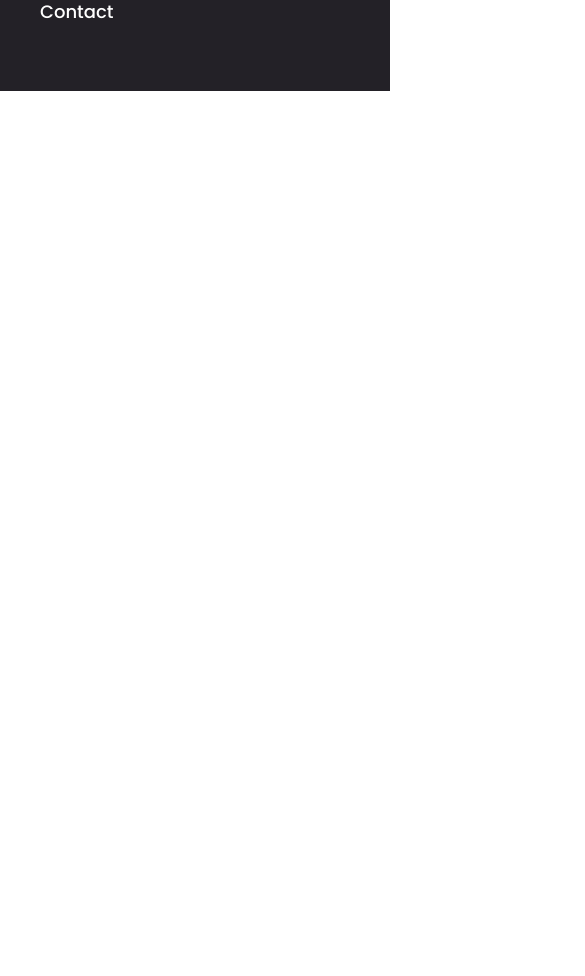
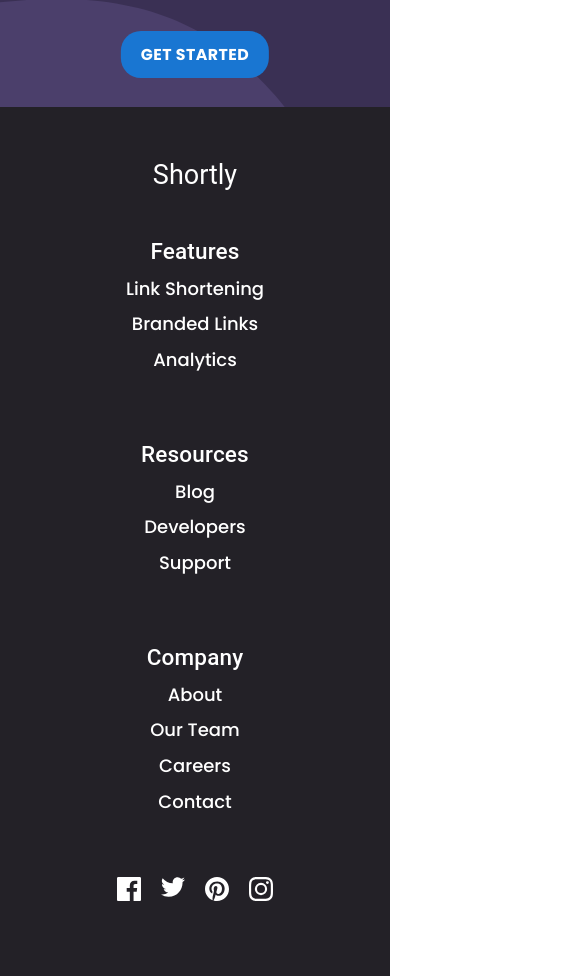
Before and after one commit to guerre99/porject-team-2, a React (Vite) app in the folder project/: page / in a window 390 px wide. Shown: the part 778-1754 px from the top of the page, 585 px wide, since content can reach past the window. Before the commit the page ends 869 px from the top, so only its background shows below. Built offline with nearby package versions, Linux system fonts and the light colour scheme; no server answers.

Commit message:
footer terminado y full responsive, mobile fixeado y ademas hover de los iconos

```diff
--- a/project/src/App.jsx
+++ b/project/src/App.jsx
@@ -9,7 +9,7 @@
 function App() {
   return (
     <>
-      {/* <Header /> */}
+      <Header />
       <Body />
       <Footer />
     </>
--- a/project/src/components/footer/FooterLinks.jsx
+++ b/project/src/components/footer/FooterLinks.jsx
@@ -1,91 +1,95 @@
 import React from 'react'
 import Grid from '@mui/material/Grid'
 import { Typography } from '@mui/material'
-import facebookIcon from './assets/icon-facebook.svg'
-import twitterIcon from './assets/icon-twitter.svg'
-import pinterestIcon from './assets/icon-pinterest.svg'
-import instagramIcon from './assets/icon-instagram.svg'
 import './footer.css'
+
 function FooterLinks() {
   return (
     <Grid
       container
-      justifyContent='center'
       sx={{
         backgroundColor: '#232127',
         color: '#ffffff',
         padding: '50px 0',
         width: '100%',
-        position: 'absolute',
+        position: 'relative',
       }}
     >
-      <Grid item xs={12} sm={6} md={2}>
+      <Grid
+        item
+        xs={12}
+        md={2}
+        sx={{ textAlign: 'center', marginBottom: '20px' }}
+      >
         <Typography variant='h5'>Shortly</Typography>
       </Grid>
-      <Grid item xs={12} sm={6} md={2}>
+      <Grid item xs={12} md={2} sx={{ textAlign: 'center', marginY: '20px' }}>
         <Typography variant='h6'>Features</Typography>
         <ul
-          sx={{
+          style={{
             listStyle: 'none',
-            padding: 0,
+            padding: 10,
             margin: 0,
-            textAlign: 'left',
+            textAlign: 'center',
+            flexDirection: 'column',
           }}
         >
-          <li>
+          <li className='footer-list-item'>
             <a href='#'>Link Shortening</a>
           </li>
-          <li>
+          <li className='footer-list-item'>
             <a href='#'>Branded Links</a>
           </li>
-          <li>
+          <li className='footer-list-item'>
             <a href='#'>Analytics</a>
           </li>
         </ul>
       </Grid>
-      <Grid item xs={12} sm={6} md={2}>
+      <Grid item xs={12} md={2} sx={{ textAlign: 'center', marginY: '20px' }}>
         <Typography variant='h6'>Resources</Typography>
         <ul
           className='footer-list'
-          sx={{
+          style={{
             listStyle: 'none',
-            padding: 0,
+            padding: 10,
             margin: 0,
-            textAlign: 'left',
+            textAlign: 'center',
+            flexDirection: 'column',
           }}
         >
-          <li>
+          <li className='footer-list-item'>
             <a href='#'>Blog</a>
           </li>
-          <li>
+          <li className='footer-list-item'>
             <a href='#'>Developers</a>
           </li>
-          <li>
+          <li className='footer-list-item'>
             <a href='#'>Support</a>
           </li>
         </ul>
       </Grid>
-      <Grid item xs={12} sm={10} md={2}>
+      <Grid item xs={12} md={2} sx={{ textAlign: 'center', marginY: '20px' }}>
         <Typography variant='h6'>Company</Typography>
         <ul
-          sx={{
-            position: 'absolute',
+          className='footer-list'
+          style={{
             listStyle: 'none',
-            padding: 0,
+            padding: 10,
             margin: 0,
-            textAlign: 'left',
+            textAlign: 'center',
+            flexDirection: 'column',
           }}
         >
-          <li>
+          <li className='footer-list-item'>
             <a href='#'>About</a>
           </li>
-          <li>
+          <li className='footer-list-item'>
             <a href='#'>Our Team</a>
           </li>
-          <li>
+          <li className='footer-list-item'>
             <a href='#'>Careers</a>
           </li>
-          <li>
+          <li className='footer-list-item'>
             <a href='#'>Contact</a>
           </li>
         </ul>
@@ -94,36 +98,45 @@
         container
         item
         xs={12}
-        md={1}
-        justifyContent='flex-end'
-        alignItems='center'
+        md={2}
+        justifyContent='center'
         sx={{
-          position: 'absolute',
-          top: '20%',
-          right: '15%',
+          position: 'relative',
           display: 'flex',
+          marginY: '20px',
         }}
       >
-        <a
-          href='#'
-          style={{
-            textDecoration: 'none',
-            color: '#2BD0D0',
-
-            margin: '0 5px',
-          }}
-          className='social-icon'
-        >
-          <img src={facebookIcon} alt='Facebook Icon' />
+        <a href='#' className='social-icon'>
+          <svg xmlns='http://www.w3.org/2000/svg' width='24' height='24'>
+            <path
+              fill='#FFF'
+              d='M22.675 0H1.325C.593 0 0 .593 0 1.325v21.351C0 23.407.593 24 1.325 24H12.82v-9.294H9.692v-3.622h3.128V8.413c0-3.1 1.893-4.788 4.659-4.788 1.325 0 2.463.099 2.795.143v3.24l-1.918.001c-1.504 0-1.795.715-1.795 1.763v2.313h3.587l-.467 3.622h-3.12V24h6.116c.73 0 1.323-.593 1.323-1.325V1.325C24 .593 23.407 0 22.675 0z'
+            />
+          </svg>
         </a>
-        <a href='#' style={{}} className='social-icon'>
-          <img src={twitterIcon} alt='Twitter Icon' />
+        <a href='#' className='social-icon'>
+          <svg xmlns='http://www.w3.org/2000/svg' width='24' height='20'>
+            <path
+              fill='#FFF'
+              d='M24 2.557a9.83 9.83 0 01-2.828.775A4.932 4.932 0 0023.337.608a9.864 9.864 0 01-3.127 1.195A4.916 4.916 0 0016.616.248c-3.179 0-5.515 2.966-4.797 6.045A13.978 13.978 0 011.671 1.149a4.93 4.93 0 001.523 6.574 4.903 4.903 0 01-2.229-.616c-.054 2.281 1.581 4.415 3.949 4.89a4.935 4.935 0 01-2.224.084 4.928 4.928 0 004.6 3.419A9.9 9.9 0 010 17.54a13.94 13.94 0 007.548 2.212c9.142 0 14.307-7.721 13.995-14.646A10.025 10.025 0 0024 2.557z'
+            />
+          </svg>
         </a>
-        <a href='#' style={{}} className='social-icon'>
-          <img src={pinterestIcon} alt='Pinterest Icon' />
+        <a href='#' className='social-icon'>
+          <svg xmlns='http://www.w3.org/2000/svg' width='24' height='24'>
+            <path
+              fill='#FFF'
+              d='M12 0C5.373 0 0 5.372 0 12c0 5.084 3.163 9.426 7.627 11.174-.105-.949-.2-2.405.042-3.441.218-.937 1.407-5.965 1.407-5.965s-.359-.719-.359-1.782c0-1.668.967-2.914 2.171-2.914 1.023 0 1.518.769 1.518 1.69 0 1.029-.655 2.568-.994 3.995-.283 1.194.599 2.169 1.777 2.169 2.133 0 3.772-2.249 3.772-5.495 0-2.873-2.064-4.882-5.012-4.882-3.414 0-5.418 2.561-5.418 5.207 0 1.031.397 2.138.893 2.738a.36.36 0 01.083.345l-.333 1.36c-.053.22-.174.267-.402.161-1.499-.698-2.436-2.889-2.436-4.649 0-3.785 2.75-7.262 7.929-7.262 4.163 0 7.398 2.967 7.398 6.931 0 4.136-2.607 7.464-6.227 7.464-1.216 0-2.359-.631-2.75-1.378l-.748 2.853c-.271 1.043-1.002 2.35-1.492 3.146C9.57 23.812 10.763 24 12 24c6.627 0 12-5.373 12-12 0-6.628-5.373-12-12-12z'
+            />
+          </svg>
         </a>
-        <a href='#' style={{}} className='social-icon'>
-          <img src={instagramIcon} alt='Instagram Icon' />
+        <a href='#' className='social-icon'>
+          <svg xmlns='http://www.w3.org/2000/svg' width='24' height='24'>
+            <path
+              fill='#FFF'
+              d='M12 2.163c3.204 0 3.584.012 4.85.07 3.252.148 4.771 1.691 4.919 4.919.058 1.265.069 1.645.069 4.849 0 3.205-.012 3.584-.069 4.849-.149 3.225-1.664 4.771-4.919 4.919-1.266.058-1.644.07-4.85.07-3.204 0-3.584-.012-4.849-.07-3.26-.149-4.771-1.699-4.919-4.92-.058-1.265-.07-1.644-.07-4.849 0-3.204.013-3.583.07-4.849.149-3.227 1.664-4.771 4.919-4.919 1.266-.057 1.645-.069 4.849-.069zM12 0C8.741 0 8.333.014 7.053.072 2.695.272.273 2.69.073 7.052.014 8.333 0 8.741 0 12c0 3.259.014 3.668.072 4.948.2 4.358 2.618 6.78 6.98 6.98C8.333 23.986 8.741 24 12 24c3.259 0 3.668-.014 4.948-.072 4.354-.2 6.782-2.618 6.979-6.98.059-1.28.073-1.689.073-4.948 0-3.259-.014-3.667-.072-4.947-.196-4.354-2.617-6.78-6.979-6.98C15.668.014 15.259 0 12 0zm0 5.838a6.162 6.162 0 100 12.324 6.162 6.162 0 000-12.324zM12 16a4 4 0 110-8 4 4 0 010 8zm6.406-11.845a1.44 1.44 0 100 2.881 1.44 1.44 0 000-2.881z'
+            />
+          </svg>
         </a>
       </Grid>
     </Grid>
--- a/project/src/components/footer/footer.css
+++ b/project/src/components/footer/footer.css
@@ -8,17 +8,19 @@
   transition: color 0.3s;
 }
 
-a:hover,
-.social-icon:hover {
+a:hover {
   color: #2bd0d0;
 }
 
 .social-icon {
+  margin: 0 10px;
   text-decoration: none;
-
-  transition: color 0.3s;
 }
 
-.social-icon:hover {
-  color: #2bd0d0;
+.social-icon:hover svg path {
+  fill: #2bd0d0;
 }
+
+.footer-list-item {
+  margin-bottom: 15px;
+}
```
